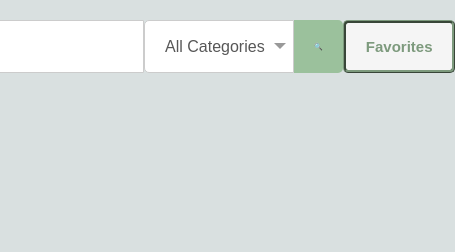
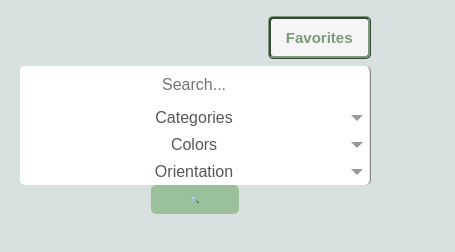
Before and after one commit to Sufyx/Pixabay, a website: page index.html in a window 390 px wide. Shown: the whole page, 455 px wide, since content can reach past the window. Drawn offline with Linux system fonts and the light colour scheme; no server answers.

Commit message:
additional search filters

```diff
--- a/index.html
+++ b/index.html
@@ -20,13 +20,23 @@
 
     <div id="pageWrapper">
         <div id="topWrapper">
-            <form>
+            <form class="searchForm">
                 <input type="text" id="imageSearchBox" placeholder="Search...">
-                <div class="searchFilterWrapper" id="categoryFilterWrapper">
+                <div class="searchFilterWrapper">
                     <select class="searchFilter" id="categoryFilter">
-                      <option value="all">All Categories</option>
+                        <option value="all">Categories</option>
                     </select>
-                  </div>
+                </div>
+                <div class="searchFilterWrapper">
+                    <select class="searchFilter" id="colorsFilter">
+                        <option value="all">Colors</option>
+                    </select>
+                </div>
+                <div class="searchFilterWrapper">
+                    <select class="searchFilter" id="orientationFilter">
+                        <option value="all">Orientation</option>
+                    </select>
+                </div>
                 <button type="submit" id="imageSearchClick">&#x1F50D;</button>
             </form>
             <button id="showFavorites">Favorites</button>
--- a/main.js
+++ b/main.js
@@ -8,6 +8,8 @@
 let requestPage = 1;
 let searchText = '';
 let selectedCategory = 'all';
+let selectedColors = 'all';
+let selectedOrientation = 'all';
 let modalOpen = false;
 let imagesArray = [];
 let favorites = {};
@@ -15,22 +17,43 @@ const CACHE_EXPIRY = 600000;
 
 
 
-function populateCategories() {
+function populateFilters() {
     const imageCategories = [
         "Backgrounds", "Fashion", "Nature", "Science", "Education",
         "Feelings", "Health", "People", "Religion", "Places", "Animals",
         "Industry", "Computer", "Food", "Sports", "Transportation",
         "Travel", "Buildings", "Business", "Music"
     ];
-    const dropdown = document.getElementById('categoryFilter');
+    const imageColors = [
+        "Grayscale", "Transparent", "Red", "Orange",
+        "yellow", "Green", "Turquoise", "Blue", "Lilac",
+        "Pink", "White", "Gray", "Black", "Brown"
+    ];
+    const imageOrientations = ["Horizontal", "Vertical"];
+
+    let dropdown = document.getElementById('categoryFilter');
     imageCategories.forEach(category => {
         const option = document.createElement('option');
         option.value = category.toLowerCase();
         option.textContent = category;
         dropdown.appendChild(option);
     });
+    dropdown = document.getElementById('colorsFilter');
+    imageColors.forEach(color => {
+        const option = document.createElement('option');
+        option.value = color.toLowerCase();
+        option.textContent = color;
+        dropdown.appendChild(option);
+    });
+    dropdown = document.getElementById('orientationFilter');
+    imageOrientations.forEach(orientation => {
+        const option = document.createElement('option');
+        option.value = orientation.toLowerCase();
+        option.textContent = orientation;
+        dropdown.appendChild(option);
+    });
 }
-populateCategories()
+populateFilters()
 
 
 function populateGrid(images) {
@@ -86,6 +109,8 @@ function fetchImagesByTags() {
         const searchParams = {
             searchText: searchText,
             selectedCategory: selectedCategory,
+            selectedColors: selectedColors,
+            selectedOrientation: selectedOrientation,
             requestPage: requestPage
         }
         const fetchString =
@@ -128,6 +153,8 @@ function imageSearchClick(e) {
     e.preventDefault();
     searchText = document.getElementById("imageSearchBox").value.replace(/\s/g, '+');
     selectedCategory = document.getElementById("categoryFilter").value;
+    selectedColors = document.getElementById('colorsFilter').value;
+    selectedOrientation = document.getElementById('orientationFilter').value;
     if (!searchText && (selectedCategory === 'all')) {
         // getRandomImages();
         return;
@@ -232,7 +259,8 @@ function closeModal() {
 
 function addToCache(data) {
     try {
-        let cacheKey = searchText + selectedCategory + requestPage;
+        let cacheKey = searchText + requestPage
+                    + selectedCategory + selectedColors + selectedOrientation;
         cacheKey = cacheKey.replace(/\s/g, '+');
         localStorage.setItem(cacheKey, JSON.stringify(data));
         const newCacheDate = new Date();
@@ -248,7 +276,8 @@ function addToCache(data) {
 
 function getFromCache() {
     try {
-        let cacheKey = searchText + selectedCategory + requestPage;
+        let cacheKey = searchText + requestPage
+                    + selectedCategory + selectedColors + selectedOrientation;
         cacheKey = cacheKey.replace(/\s/g, '+');
         const readFromCache = JSON.parse(localStorage.getItem(cacheKey)) || null;
         return readFromCache;
--- a/style.css
+++ b/style.css
@@ -25,19 +25,22 @@ body {
   margin-top: 5%;
   display: flex;
   justify-content: center;
+  flex-wrap: wrap;
 }
 
-form {
+.searchForm {
   display: flex;
   justify-content: center;
   flex-grow: 1;
+  flex-wrap: wrap;
 }
 
 #imageSearchBox {
   padding: 10px;
   font-size: 16px;
   border-radius: 5px 0 0 5px;
-  border: 1px solid #ccc;
+  border: none;
+  border-right: 2px ridge #ddd;
 }
 
 #imageSearchClick {
@@ -222,35 +225,36 @@ form {
 } */
 
 
-#categoryFilterWrapper {
+.searchFilterWrapper {
   display: inline-block;
   position: relative;
 }
 
-#categoryFilterWrapper select {
+.searchFilter {
   height: 100%;
   appearance: none;
   background-color: #ffffff;
   color: #575757;
   cursor: pointer;
-  padding: 10px 25px 10px 20px;
+  padding: 5px 20px;
   font-size: 16px;
-  border-radius: 5px 0 0 5px;
-  border: 1px solid #ccc;
+  border: none;
+  border-right: 2px ridge #ddd;
+  text-align: center;
 }
 
-#categoryFilterWrapper select:focus {
+.searchFilter:focus {
   outline: none;
   border-color: #4285f4;
   box-shadow: 0 0 0 2px rgba(66, 133, 244, 0.3);
 }
 
-#categoryFilterWrapper select option {
+.searchFilter option {
   background-color: #ffffff;
   color: #333333;
 }
 
-#categoryFilterWrapper::after {
+.searchFilterWrapper::after {
   content: '';
   display: block;
   position: absolute;
@@ -266,13 +270,46 @@ form {
 }
 
 
-@media (max-width: 800px) {
+@media (max-width: 830px) {
   #imageGrid {
     grid-template-columns: repeat(2, 1fr);
     margin: 5% 0;
   }
-
   #imageModalUI {
     width: 84%;
   }
+  #topWrapper {
+    flex-direction: column-reverse;
+    margin-top: 2%;
+  }
+  #showFavorites {
+    width: fit-content;
+    align-self: flex-end;
+    margin: 2% 5%;
+    padding: 10px 15px;
+  }
+  .searchForm {
+    flex-direction: column;
+
+  }
+  #imageSearchBox {
+    border-radius: 5px 5px 0 0;
+  }
+  .searchFilterWrapper, #imageSearchBox {
+    width: 90%;
+    align-self: center;
+    text-align: center;
+  }
+  .searchFilter {
+    width: 100%;
+  }
+  #imageSearchClick {
+    align-self: center;
+    width: fit-content;
+    padding: 10px 40px;
+    border-radius: 5px;
+  }
+  #orientationFilter {
+    border-radius: 0 0 5px 5px;
+  }
 }
```
Also changed, not shown: server/middleware.js (+6 -2 lines).
